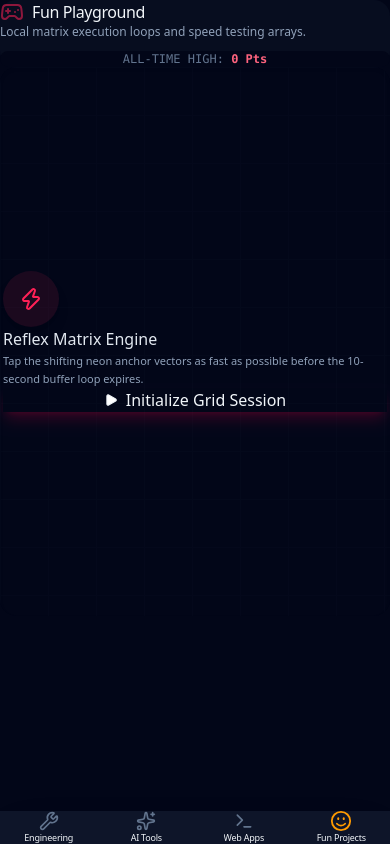
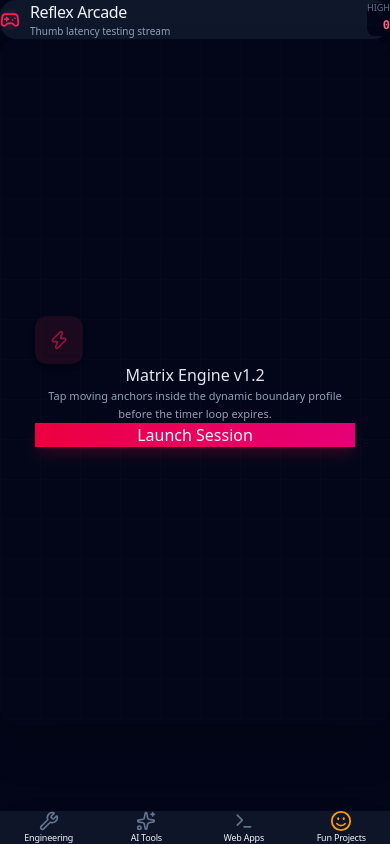
Before and after one commit to devadathanm/personal-code-hub, a React (Vite) app: page / in a window 390 px wide. Both pictures are taken after a click on the button "Fun Projects". Built offline with nearby package versions, Linux system fonts and the light colour scheme; the HTML template or start-up script is replaced by a standard one.

Commit message:
design: complete mobile-first layout transformation for arcade

```diff
--- a/src/apps/FunHub.jsx
+++ b/src/apps/FunHub.jsx
@@ -7,26 +7,21 @@ export default function FunHub() {
   const [timeLeft, setTimeLeft] = useState(10);
   const [targetPos, setTargetPos] = useState({ top: '50%', left: '50%' });
 
-  // LEVEL 3 STATE: Initialize straight from browser hardware storage memory
   const [highScore, setHighScore] = useState(() => {
     const savedScore = localStorage.getItem('hubos_highscore');
     return savedScore ? parseInt(savedScore, 10) : 0;
   });
 
-  // Game countdown timer logic hook
   useEffect(() => {
     let timer;
     if (gameState === 'playing' && timeLeft > 0) {
-      timer = setInterval(() => {
-        setTimeLeft((prev) => prev - 1);
-      }, 1000);
+      timer = setInterval(() => setTimeLeft((prev) => prev - 1), 1000);
     } else if (timeLeft === 0 && gameState === 'playing') {
       setGameState('ended');
     }
     return () => clearInterval(timer);
   }, [timeLeft, gameState]);
 
-  // LEVEL 3 STORAGE WRITER: Synchronize high score to device cache when score updates
   useEffect(() => {
     if (score > highScore) {
       setHighScore(score);
@@ -34,11 +29,10 @@ export default function FunHub() {
     }
   }, [score, highScore]);
 
-  // Teleport the click target randomly within the panel frame
   const moveTarget = () => {
-    // Tighter safety percentages keep the button from overlapping layout borders on mobile
-    const randomTop = Math.floor(Math.random() * 60) + 20;
-    const randomLeft = Math.floor(Math.random() * 70) + 15;
+    // Highly constrained grid matrix specifically scaled to keep the touch zone in thumb-reach
+    const randomTop = Math.floor(Math.random() * 55) + 25;
+    const randomLeft = Math.floor(Math.random() * 65) + 15;
     setTargetPos({ top: `${randomTop}%`, left: `${randomLeft}%` });
   };
 
@@ -49,52 +43,45 @@ export default function FunHub() {
     moveTarget();
   };
 
-  const handleTargetClick = () => {
-    if (gameState !== 'playing') return;
-    setScore((prev) => prev + 1);
-    moveTarget();
-  };
+  // Concentric ring calculation metrics for the countdown circle
+  const strokeDashoffset = ((10 - timeLeft) / 10) * (2 * Math.PI * 18);
 
   return (
-    <div className="space-y-4 max-w-5xl mx-auto p-1 pb-24 md:pb-6">
+    <div className="space-y-4 max-w-md mx-auto p-1 pb-24 md:pb-6 flex flex-col h-[calc(100vh-120px)] md:h-auto justify-between sm:justify-start">
 
-      {/* Header Profile - Stack vertically on mobile, row layout on desktop */}
-      <div className="flex flex-col sm:flex-row justify-between items-start sm:items-center gap-3 bg-slate-900/40 p-4 rounded-2xl border border-slate-800/60">
-        <div>
-          <h1 className="text-xl sm:text-2xl md:text-3xl font-extrabold tracking-tight text-slate-100 flex items-center gap-2">
-            <Gamepad2 className="h-6 w-6 sm:h-8 sm:w-8 text-rose-500 animate-pulse" /> Fun Playground
-          </h1>
-          <p className="text-xs text-slate-400 mt-0.5 leading-tight">Local matrix execution loops and speed testing arrays.</p>
+      {/* Premium Header Layout */}
+      <div className="bg-slate-900 border border-slate-800 p-3.5 rounded-2xl flex items-center justify-between shadow-lg shrink-0">
+        <div className="flex items-center gap-2.5">
+          <div className="p-2 bg-rose-500/10 rounded-xl border border-rose-500/20">
+            <Gamepad2 className="h-5 w-5 text-rose-500" />
+          </div>
+          <div>
+            <h1 className="text-base font-bold text-slate-100 tracking-tight">Reflex Arcade</h1>
+            <p className="text-[10px] text-slate-400">Thumb latency testing stream</p>
+          </div>
         </div>
-
-        {/* Leaderboard Array Display */}
-        <div className="bg-slate-950 border border-slate-800 px-3 py-1.5 rounded-xl font-mono text-xs w-full sm:w-auto text-center sm:text-left shrink-0">
-          <span className="text-slate-500">ALL-TIME HIGH:</span>{' '}
-          <span className="text-rose-400 font-bold">{highScore} Pts</span>
+        <div className="bg-slate-950 border border-slate-800 px-2.5 py-1 rounded-lg text-right font-mono shrink-0">
+          <span className="text-[9px] text-slate-500 block leading-none font-sans">HIGH</span>
+          <span className="text-xs font-bold text-rose-400">{highScore}</span>
         </div>
       </div>
 
-      {/* Main Gaming Terminal Frame - Dynamically scales height safely */}
-      <div className="relative w-full h-[65vh] sm:h-[450px] md:h-96 bg-slate-950 border border-slate-900 rounded-2xl flex flex-col items-center justify-center overflow-hidden shadow-inner p-4 touch-none">
+      {/* Main Container - Automatically scales up via flex-1 */}
+      <div className="relative w-full flex-1 min-h-[340px] bg-slate-950 border border-slate-900 rounded-2xl flex flex-col items-center justify-center overflow-hidden p-4 shadow-2xl">
+        <div className="absolute inset-0 bg-[linear-gradient(to_right,#0f172a_1px,transparent_1px),linear-gradient(to_bottom,#0f172a_1px,transparent_1px)] bg-[size:2.5rem_2.5rem] opacity-20 pointer-events-none" />
 
-        {/* Subtle grid background tracking layout line overlay */}
-        <div className="absolute inset-0 bg-[linear-gradient(to_right,#0f172a_1px,transparent_1px),linear-gradient(to_bottom,#0f172a_1px,transparent_1px)] bg-[size:3rem_3rem] opacity-20 pointer-events-none" />
-
-        {/* STATE: IDLE / START SCREEN */}
+        {/* STATE: IDLE SCREEN */}
         {gameState === 'idle' && (
-          <div className="text-center安全 context z-10 space-y-4 max-w-sm mx-auto px-2">
-            <div className="bg-rose-500/10 border border-rose-500/20 p-3 rounded-full w-14 h-14 flex items-center justify-center mx-auto shadow-lg">
-              <Zap className="h-6 w-6 text-rose-500" />
+          <div className="text-center z-10 space-y-4 max-w-xs px-2 animate-fadeIn">
+            <div className="relative w-12 h-12 bg-rose-500/10 border border-rose-500/20 rounded-xl flex items-center justify-center mx-auto shadow-md">
+              <Zap className="h-5 w-5 text-rose-500 animate-pulse" />
             </div>
-            <h3 className="text-lg font-bold text-slate-200">Reflex Matrix Engine</h3>
-            <p className="text-[11px] sm:text-xs text-slate-400 leading-relaxed">
-              Tap the shifting neon anchor vectors as fast as possible before the 10-second buffer loop expires.
-            </p>
-            <button
-              onClick={startGame}
-              className="w-full sm:w-auto px-5 py-2.5 bg-rose-600 hover:bg-rose-500 text-white font-semibold text-xs rounded-xl shadow-lg shadow-rose-600/20 transition flex items-center justify-center gap-2 mx-auto cursor-pointer"
-            >
-              <Play className="h-3.5 w-3.5 fill-white" /> Initialize Grid Session
+            <div>
+              <h3 className="text-sm font-bold text-slate-200">Matrix Engine v1.2</h3>
+              <p className="text-[11px] text-slate-400 leading-relaxed mt-1">Tap moving anchors inside the dynamic boundary profile before the timer loop expires.</p>
+            </div>
+            <button onClick={startGame} className="w-full py-3 bg-gradient-to-r from-rose-600 to-pink-600 active:scale-95 text-white font-bold text-xs rounded-xl shadow-lg shadow-rose-600/20 transition cursor-pointer">
+              Launch Session
             </button>
           </div>
         )}
@@ -102,41 +89,46 @@ export default function FunHub() {
         {/* STATE: PLAYING MODE PANEL ACTIVE */}
         {gameState === 'playing' && (
           <>
-            {/* Live Counter Tracking Overlays - Shifted down safely away from mobile notches */}
-            <div className="absolute top-3 left-4 font-mono text-xs tracking-wider text-slate-400 bg-slate-900/80 px-2.5 py-1 rounded-lg border border-slate-800">
+            {/* Live Counter Tracking Overlays */}
+            <div className="absolute top-3 left-3 font-mono text-xs text-slate-400 bg-slate-900/90 px-3 py-1.5 rounded-xl border border-slate-800/80 shadow-md">
               SCORE: <span className="text-rose-400 font-bold">{score}</span>
             </div>
-            <div className="absolute top-3 right-4 font-mono text-xs tracking-wider text-slate-400 bg-slate-900/80 px-2.5 py-1 rounded-lg border border-slate-800">
-              LOOP: <span className={`font-bold ${timeLeft <= 3 ? 'text-rose-500 animate-pulse' : 'text-emerald-400'}`}>{timeLeft}s</span>
+
+            {/* SVG Native Floating Timer Ring */}
+            <div className="absolute top-3 right-3 flex items-center justify-center bg-slate-900/90 p-1 rounded-xl border border-slate-800/80 shadow-md">
+              <svg className="w-7 h-7 transform -rotate-90">
+                <circle cx="14" cy="14" r="11" stroke="#1e293b" strokeWidth="2.5" fill="transparent" />
+                <circle cx="14" cy="14" r="11" stroke="#f43f5e" strokeWidth="2.5" fill="transparent" strokeDasharray={2 * Math.PI * 11} strokeDashoffset={((10 - timeLeft) / 10) * (2 * Math.PI * 11)} className="transition-all duration-1000 ease-linear" />
+              </svg>
+              <span className="absolute text-[10px] font-mono font-bold text-slate-300">{timeLeft}</span>
             </div>
 
             {/* Target Node Button Trigger */}
             <button
               onClick={handleTargetClick}
               style={{ top: targetPos.top, left: targetPos.left }}
-              className="absolute -translate-x-1/2 -translate-y-1/2 w-12 h-12 bg-rose-500 rounded-xl border-2 border-white text-white flex items-center justify-center font-bold shadow-[0_0_25px_#f43f5e] active:scale-90 transition-all duration-75 cursor-pointer"
+              className="absolute -translate-x-1/2 -translate-y-1/2 w-11 h-11 bg-rose-500 rounded-xl border-2 border-white text-white flex items-center justify-center shadow-[0_0_20px_rgba(244,63,94,0.6)] active:scale-90 transition-all duration-75 cursor-pointer"
             >
-              <Zap className="h-5 w-5 fill-white" />
+              <Zap className="h-4 w-4 fill-white text-white" />
             </button>
           </>
         )}
 
         {/* STATE: GAME ENDED REPORT */}
         {gameState === 'ended' && (
-          <div className="text-center z-10 space-y-4 max-w-sm mx-auto px-2">
-            <div className="bg-slate-900 border border-slate-800 p-3 rounded-full w-14 h-14 flex items-center justify-center mx-auto">
-              <ShieldAlert className="h-6 w-6 text-amber-500" />
+          <div className="text-center z-10 space-y-4 max-w-xs px-2 animate-fadeIn">
+            <div className="bg-slate-900 border border-slate-800 p-3 rounded-full w-12 h-12 flex items-center justify-center mx-auto shadow-md">
+              <ShieldAlert className="h-5 w-5 text-amber-500" />
             </div>
-            <h3 className="text-lg font-bold text-slate-200">Session Expired</h3>
-            <div className="bg-slate-900 border border-slate-800 rounded-xl py-2 px-4 max-w-xs mx-auto">
-              <span className="text-[10px] text-slate-500 block">Matches Captured</span>
-              <span className="text-2xl font-mono font-extrabold text-rose-400">{score}</span>
+            <div>
+              <h3 className="text-sm font-bold text-slate-200">Loop Session Ended</h3>
+              <div className="bg-slate-900/60 border border-slate-800 rounded-xl py-2 px-4 mt-2 max-w-[160px] mx-auto">
+                <span className="text-[9px] text-slate-500 block uppercase tracking-wider">Captured</span>
+                <span className="text-xl font-mono font-extrabold text-rose-400">{score}</span>
+              </div>
             </div>
-            <button
-              onClick={startGame}
-              className="w-full sm:w-auto px-4 py-2 bg-slate-900 border border-slate-800 text-slate-300 hover:text-white font-semibold text-xs rounded-xl transition flex items-center justify-center gap-2 mx-auto cursor-pointer"
-            >
-              <RotateCcw className="h-3.5 w-3.5" /> Reset Stream Loop
+            <button onClick={startGame} className="w-full py-3 bg-slate-900 border border-slate-800 text-slate-300 active:text-white font-bold text-xs rounded-xl shadow-md transition flex items-center justify-center gap-2 cursor-pointer">
+              <RotateCcw className="h-3.5 w-3.5" /> Retry Session Loop
             </button>
           </div>
         )}
```
